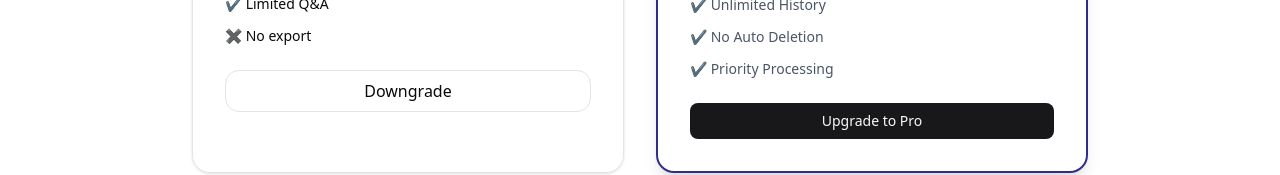
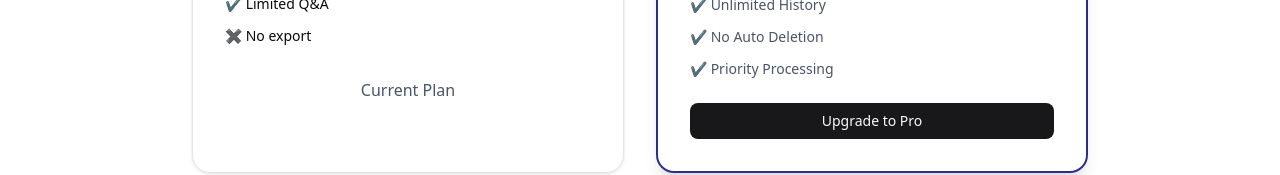
Before and after one commit to RanjanaRK/ai-question-generator-client, a Next.js app: page /upgrade-plan in a window 1280 px wide. Shown: the part 482-657 px from the top of the page. Built offline with nearby package versions, Linux system fonts and the light colour scheme; no server answers.

Commit message:
Update page.tsx

```diff
--- a/src/app/upgrade-plan/page.tsx
+++ b/src/app/upgrade-plan/page.tsx
@@ -3,7 +3,7 @@ import UpgradePlan from "@/components/UserProfile/UpgradePlan";
 const page = () => {
   return (
     <>
-      <UpgradePlan currentPlan="free" />
+      <UpgradePlan currentPlan="FREE" />
     </>
   );
 };
```
